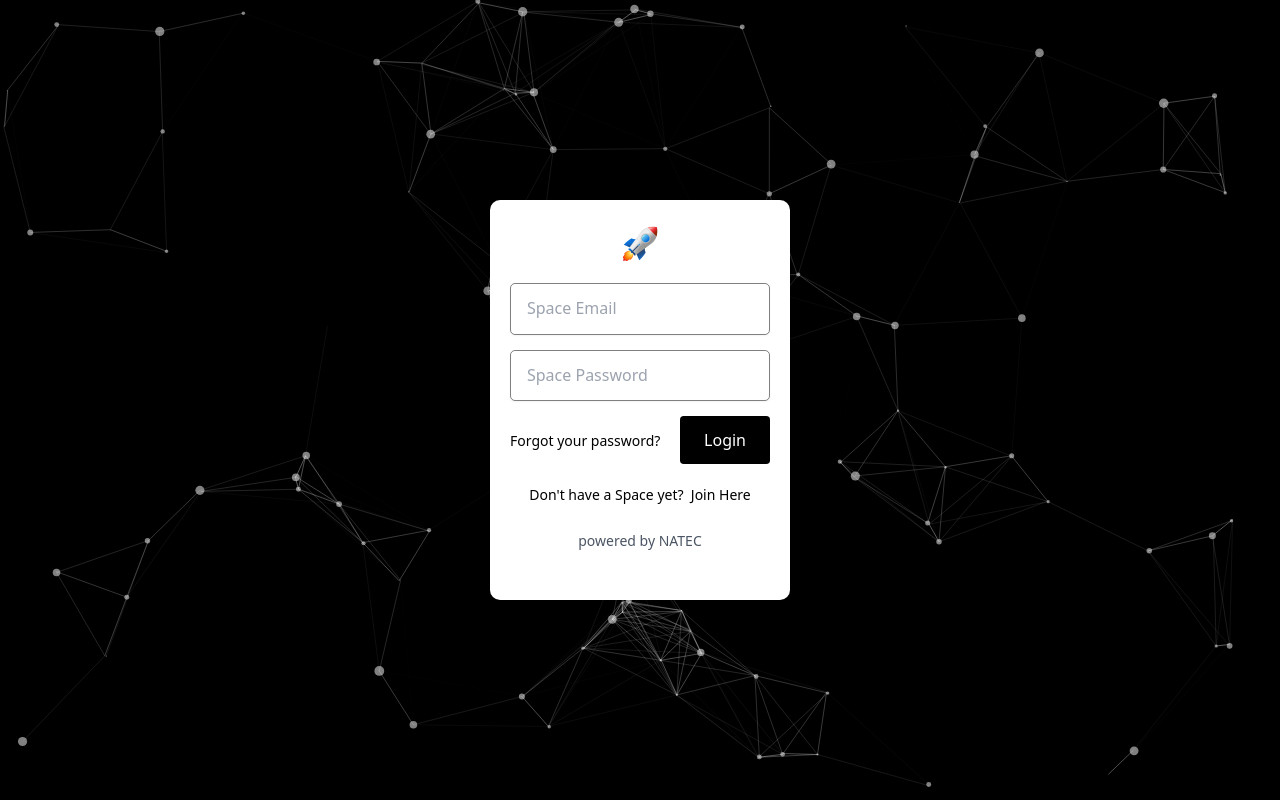
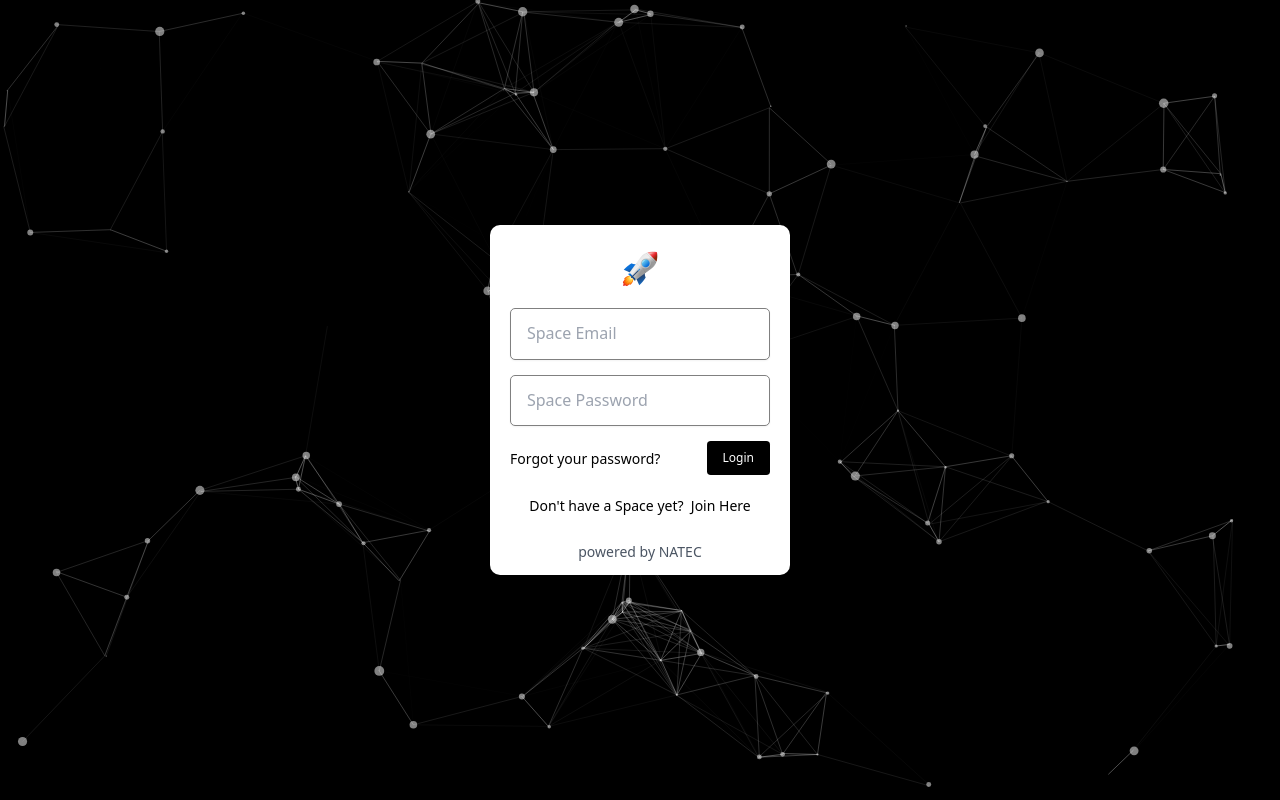
Before and after one commit to MicheloMJ/spaces, a PHP site: page /users/index.php in a window 1280 px wide. Run offline with PHP 8.4, Linux system fonts and the light colour scheme; some libraries are stand-ins or nearby versions.

Commit message:
modified login ui

```diff
--- a/users/index.php
+++ b/users/index.php
@@ -55,7 +55,7 @@ if ($_SERVER["REQUEST_METHOD"] == "POST") {
 
         .login-container {
     max-width: 300px; /* Make the container narrower */
-    height: 400px; /* Make the container longer */
+    height: 350px; /* Make the container longer */
     position: relative;
     z-index: 2;
     background-color: white;
@@ -87,13 +87,13 @@ if ($_SERVER["REQUEST_METHOD"] == "POST") {
             background-color: black; /* Dodger blue */
             border-color: black; /* Dodger blue */
             color: black; /* Black */
-            padding: 12px 24px;
-            font-size: 16px;
+            padding: 8px 16px;
+            font-size: 12px;
             color: #fff;
         }
 
         .login-container button[type="submit"]:hover {
-            background-color: #000; /* Darker Dodger blue */
+            background-color: dodgerblue; /* Darker Dodger blue */
             /* border-color: #fff; Darker Dodger blue */
             transition: ease-in-out .4s;
             cursor: pointer;
```
